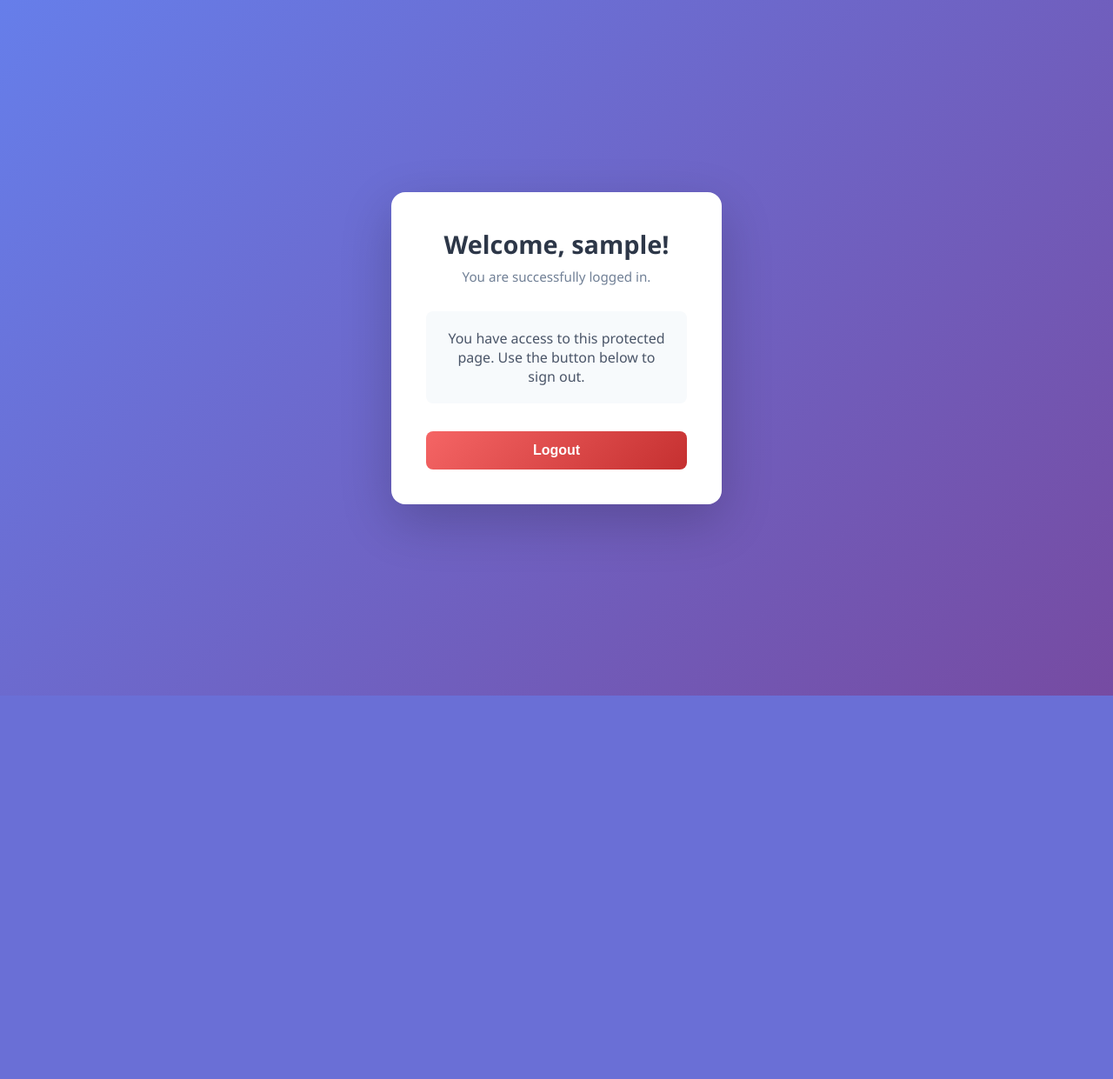
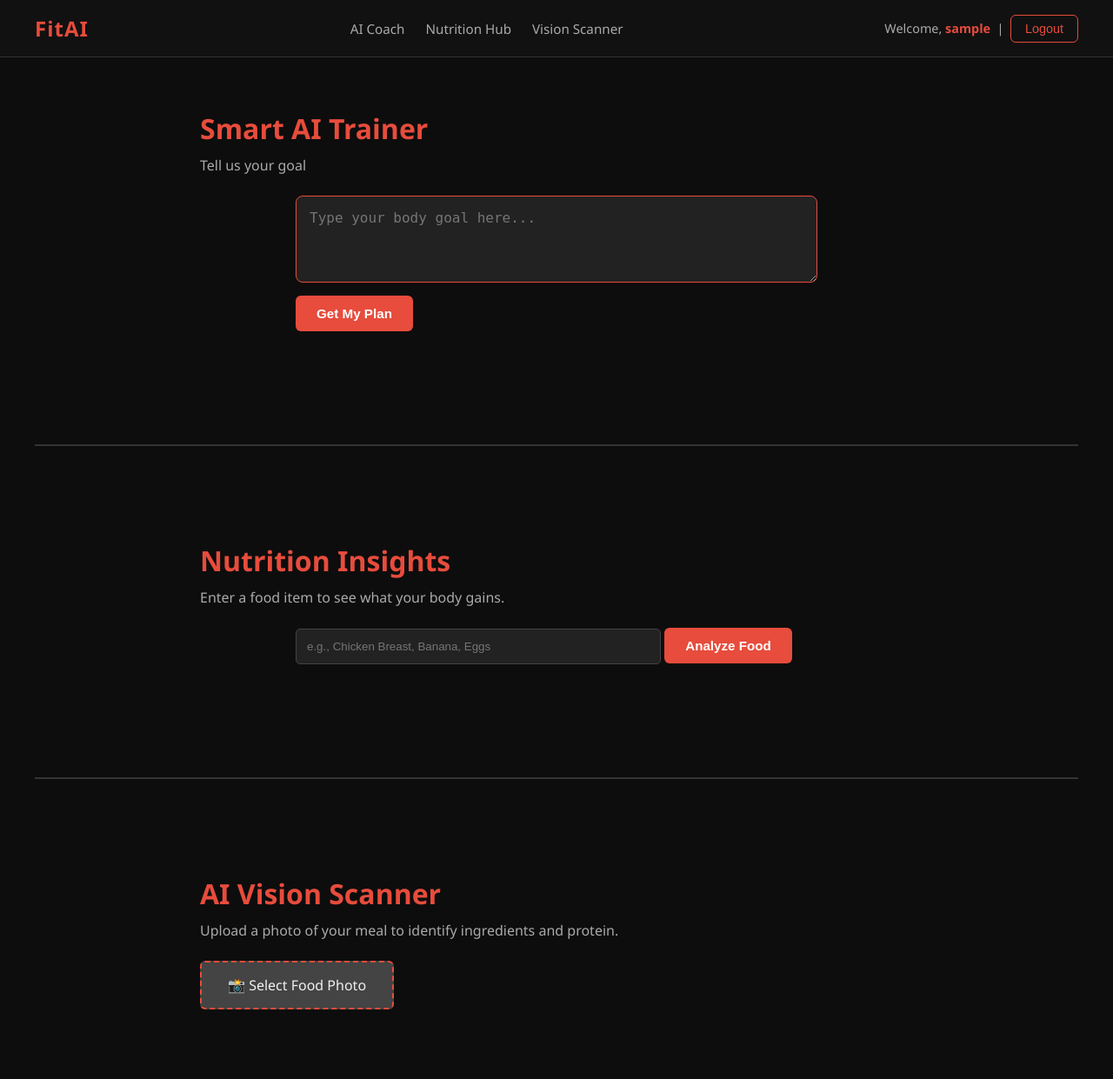
Before and after one commit to Sidhu2197/spring-login-, a Spring Boot app: page /home in a window 1280 px wide. Shown: the whole page at 87% size. Before the commit the page ends 800 px from the top, so only its background shows below. Run offline with Spring Boot 4, Linux system fonts and the light colour scheme; the visitor is signed in with stand-in values (Sample User, id 1); some of the project's set-up classes (security, data sources, template engines, error pages and the like) are left out, and stand-ins take their place.

Commit message:
Integrate AdhiReddy12/Project fitness app as frontend
Co-authored-by: Sidhu2197 <161104412+Sidhu2197@users.noreply.github.com>

```diff
--- a/spring-security/src/main/java/com/security/spring_security/Config/SecurityConfig.java
+++ b/spring-security/src/main/java/com/security/spring_security/Config/SecurityConfig.java
@@ -38,7 +38,7 @@ public class SecurityConfig {
 
         http
                 .authorizeHttpRequests(request -> request
-                        .requestMatchers("/register", "/login", "/css/**").permitAll()
+                        .requestMatchers("/register", "/login", "/css/**", "/js/**").permitAll()
                         .anyRequest().authenticated()
                 )
                 .formLogin(form -> form
--- a/spring-security/src/main/java/com/security/spring_security/Controller/UserController.java
+++ b/spring-security/src/main/java/com/security/spring_security/Controller/UserController.java
@@ -8,7 +8,6 @@ import org.springframework.security.core.userdetails.UserDetails;
 import org.springframework.stereotype.Controller;
 import org.springframework.ui.Model;
 import org.springframework.web.bind.annotation.GetMapping;
-import org.springframework.web.bind.annotation.ModelAttribute;
 import org.springframework.web.bind.annotation.PostMapping;
 import org.springframework.web.bind.annotation.RequestParam;
 
@@ -24,8 +23,7 @@ public class UserController {
     }
 
     @GetMapping("/register")
-    public String registerPage(Model model) {
-        model.addAttribute("user", new User());
+    public String registerPage() {
         return "register";
     }
 
--- a/spring-security/src/main/resources/static/css/style.css
+++ b/spring-security/src/main/resources/static/css/style.css
@@ -1,3 +1,12 @@
+:root {
+    --primary: #e74c3c;
+    --bg: #0d0d0d;
+    --card-bg: #1a1a1a;
+    --border: #333;
+    --text: #f0f0f0;
+    --muted: #aaa;
+}
+
 * {
     margin: 0;
     padding: 0;
@@ -6,36 +15,236 @@
 
 body {
     font-family: 'Segoe UI', Tahoma, Geneva, Verdana, sans-serif;
-    background: linear-gradient(135deg, #667eea 0%, #764ba2 100%);
+    background-color: var(--bg);
+    color: var(--text);
     min-height: 100vh;
+}
+
+/* ── Navbar ── */
+.navbar {
+    display: flex;
+    justify-content: space-between;
+    align-items: center;
+    padding: 16px 40px;
+    background: #111;
+    border-bottom: 1px solid var(--border);
+    position: sticky;
+    top: 0;
+    z-index: 100;
+}
+
+.navbar .logo {
+    font-size: 1.5rem;
+    font-weight: 700;
+    color: var(--primary);
+    letter-spacing: 1px;
+}
+
+.nav-links {
+    list-style: none;
+    display: flex;
+    gap: 24px;
+    align-items: center;
+}
+
+.nav-links li a {
+    color: var(--muted);
+    text-decoration: none;
+    font-size: 0.95rem;
+    transition: color 0.2s;
+}
+
+.nav-links li a:hover {
+    color: var(--primary);
+}
+
+.nav-user {
+    color: var(--muted);
+    font-size: 0.9rem;
+}
+
+.nav-user span {
+    color: var(--primary);
+    font-weight: 600;
+}
+
+.btn-logout {
+    background: transparent;
+    border: 1px solid var(--primary);
+    color: var(--primary);
+    padding: 7px 16px;
+    border-radius: 6px;
+    cursor: pointer;
+    font-size: 0.9rem;
+    transition: background 0.2s, color 0.2s;
+}
+
+.btn-logout:hover {
+    background: var(--primary);
+    color: #fff;
+}
+
+/* ── Sections ── */
+.section {
+    padding: 60px 40px;
+    max-width: 900px;
+    margin: 0 auto;
+}
+
+.section h2 {
+    font-size: 2rem;
+    color: var(--primary);
+    margin-bottom: 10px;
+}
+
+.section > p {
+    color: var(--muted);
+    margin-bottom: 24px;
+}
+
+/* ── Input containers ── */
+.input-container {
+    margin: 20px auto;
+    max-width: 600px;
+}
+
+textarea {
+    width: 100%;
+    height: 100px;
+    padding: 15px;
+    border-radius: 8px;
+    background: #222;
+    color: white;
+    border: 1px solid var(--primary);
+    margin-bottom: 10px;
+    font-size: 1rem;
+    resize: vertical;
+}
+
+input[type="text"] {
+    width: 70%;
+    padding: 12px;
+    border-radius: 5px;
+    border: 1px solid #444;
+    background: #222;
+    color: white;
+}
+
+.input-container button,
+.btn-scan {
+    background: var(--primary);
+    color: white;
+    border: none;
+    padding: 12px 24px;
+    border-radius: 6px;
+    cursor: pointer;
+    font-weight: bold;
+    font-size: 0.95rem;
+    transition: opacity 0.2s;
+}
+
+.input-container button:hover,
+.btn-scan:hover {
+    opacity: 0.88;
+}
+
+/* ── Result boxes ── */
+.result-box {
+    margin-top: 20px;
+    padding: 20px;
+    background: #1e1e1e;
+    border-radius: 10px;
+    border-left: 5px solid var(--primary);
+    text-align: left;
+    display: none;
+    color: var(--text);
+}
+
+.result-box h3 { color: var(--primary); margin-bottom: 10px; }
+.result-box ul { list-style: square; margin-left: 20px; }
+
+/* ── Upload / Vision ── */
+.upload-container { margin: 20px 0; }
+
+#imageUpload { display: none; }
+
+.upload-btn {
+    background: #444;
+    padding: 15px 30px;
+    border: 2px dashed var(--primary);
+    cursor: pointer;
+    display: inline-block;
+    color: var(--text);
+    border-radius: 6px;
+}
+
+.preview-box {
+    margin-top: 20px;
+    border: 1px solid var(--border);
+    padding: 10px;
+    display: inline-block;
+    border-radius: 8px;
+}
+
+#outputImage {
+    max-width: 300px;
+    display: block;
+    margin-bottom: 15px;
+    border-radius: 8px;
+}
+
+/* ── Progress loader ── */
+.progress-bar {
+    width: 100%;
+    height: 10px;
+    background: #333;
+    border-radius: 5px;
+    overflow: hidden;
+    margin-top: 10px;
+}
+
+.progress-bar::after {
+    content: '';
+    display: block;
+    width: 40%;
+    height: 100%;
+    background: var(--primary);
+    animation: loading 2s infinite ease-in-out;
+}
+
+@keyframes loading {
+    0%   { transform: translateX(-100%); }
+    100% { transform: translateX(250%); }
+}
+
+hr { border: 0.5px solid var(--border); margin: 50px 40px; }
+
+/* ── Auth pages (login / register) ── */
+body.auth-page {
     display: flex;
     align-items: center;
     justify-content: center;
 }
 
-.container {
+.auth-card {
+    background: var(--card-bg);
+    border: 1px solid var(--border);
+    border-radius: 16px;
+    padding: 44px 40px;
     width: 100%;
     max-width: 420px;
-    padding: 20px;
+    box-shadow: 0 8px 40px rgba(0, 0, 0, 0.6);
 }
 
-.card {
-    background: #ffffff;
-    border-radius: 16px;
-    padding: 40px;
-    box-shadow: 0 20px 60px rgba(0, 0, 0, 0.2);
-}
-
-h2 {
-    color: #2d3748;
+.auth-card h2 {
     font-size: 1.8rem;
-    font-weight: 700;
-    margin-bottom: 8px;
+    color: var(--primary);
+    margin-bottom: 6px;
     text-align: center;
 }
 
-.subtitle {
-    color: #718096;
+.auth-card .subtitle {
+    color: var(--muted);
     text-align: center;
     margin-bottom: 30px;
     font-size: 0.95rem;
@@ -47,57 +256,47 @@ h2 {
 
 .form-group label {
     display: block;
-    color: #4a5568;
-    font-size: 0.875rem;
+    color: var(--muted);
+    font-size: 0.85rem;
     font-weight: 600;
     margin-bottom: 6px;
+    text-transform: uppercase;
+    letter-spacing: 0.5px;
 }
 
 .form-group input {
     width: 100%;
     padding: 12px 16px;
-    border: 2px solid #e2e8f0;
+    border: 1px solid var(--border);
     border-radius: 8px;
+    background: #222;
+    color: var(--text);
     font-size: 1rem;
-    color: #2d3748;
+    outline: none;
     transition: border-color 0.2s;
-    outline: none;
 }
 
 .form-group input:focus {
-    border-color: #667eea;
+    border-color: var(--primary);
 }
 
-.btn {
+.btn-primary {
     width: 100%;
     padding: 13px;
+    background: var(--primary);
+    color: #fff;
     border: none;
     border-radius: 8px;
     font-size: 1rem;
-    font-weight: 600;
+    font-weight: 700;
     cursor: pointer;
     transition: opacity 0.2s, transform 0.1s;
     margin-top: 8px;
+    letter-spacing: 0.5px;
 }
 
-.btn:hover {
-    opacity: 0.92;
-    transform: translateY(-1px);
-}
-
-.btn:active {
-    transform: translateY(0);
-}
-
-.btn-primary {
-    background: linear-gradient(135deg, #667eea 0%, #764ba2 100%);
-    color: #ffffff;
-}
-
-.btn-danger {
-    background: linear-gradient(135deg, #f56565 0%, #c53030 100%);
-    color: #ffffff;
-}
+.btn-primary:hover { opacity: 0.88; transform: translateY(-1px); }
+.btn-primary:active { transform: translateY(0); }
 
 .alert {
     padding: 12px 16px;
@@ -106,46 +305,21 @@ h2 {
     font-size: 0.9rem;
 }
 
-.alert-error {
-    background: #fff5f5;
-    border: 1px solid #fc8181;
-    color: #c53030;
-}
-
-.alert-info {
-    background: #ebf8ff;
-    border: 1px solid #63b3ed;
-    color: #2b6cb0;
-}
-
-.alert-success {
-    background: #f0fff4;
-    border: 1px solid #68d391;
-    color: #276749;
-}
+.alert-error   { background: #2a0a0a; border: 1px solid var(--primary); color: #ff8080; }
+.alert-info    { background: #0a1a2a; border: 1px solid #3a8fd4; color: #7ec8f7; }
+.alert-success { background: #0a1f0f; border: 1px solid #3aaa5c; color: #7de8a4; }
 
 .link-text {
     text-align: center;
     margin-top: 24px;
-    color: #718096;
+    color: var(--muted);
     font-size: 0.9rem;
 }
 
 .link-text a {
-    color: #667eea;
+    color: var(--primary);
     text-decoration: none;
     font-weight: 600;
 }
 
-.link-text a:hover {
-    text-decoration: underline;
-}
-
-.home-content {
-    background: #f7fafc;
-    border-radius: 8px;
-    padding: 20px;
-    margin-bottom: 24px;
-    color: #4a5568;
-    text-align: center;
-}
+.link-text a:hover { text-decoration: underline; }
--- /dev/null
+++ b/spring-security/src/main/resources/static/js/script.js
@@ -0,0 +1,138 @@
+function suggestWorkout() {
+    const text = document.getElementById('userInput').value.toLowerCase();
+    const resultDiv = document.getElementById('workoutResult');
+    resultDiv.style.display = "block";
+
+    let suggestion = "";
+
+    if (text.includes("belly") || text.includes("stomach") || text.includes("fat")) {
+        suggestion = `
+        <h3>Belly Fat Loss Routine</h3>
+        <ul>
+            <li><strong>High Intensity Cardio:</strong> 20 mins sprinting</li>
+            <li><strong>Planks:</strong> 3 sets of 1 minute</li>
+            <li><strong>Mountain Climbers:</strong> 3 sets of 30 seconds</li>
+            <li><strong>Leg Raises:</strong> 4 sets of 15 reps</li>
+        </ul>
+        `;
+    } else if (text.includes("arm") || text.includes("bicep") || text.includes("tricep")) {
+        suggestion = `
+        <h3>Arm Definition Plan</h3>
+        <ul>
+            <li><strong>Pushups:</strong> 3 sets to failure</li>
+            <li><strong>Overhead Triceps Extension:</strong> 3 sets of 12</li>
+            <li><strong>Bicep Curls:</strong> 4 sets of 12</li>
+            <li><strong>Triceps Pushdown:</strong> 3 sets of 12</li>
+            <li><strong>Tricep Dips:</strong> 3 sets of 10</li>
+        </ul>`;
+    } else if (text.includes("leg")) {
+        suggestion = `
+        <h3>Leg Strength Plan</h3>
+        <ul>
+            <li><strong>Squats:</strong> 4 sets of 8</li>
+            <li><strong>Leg Press:</strong> 3 sets of 10</li>
+            <li><strong>Leg Extension:</strong> 3 sets of 12</li>
+            <li><strong>Bulgarian Split Squat:</strong> 3 sets of 8</li>
+        </ul>`;
+    } else if (text.includes("back")) {
+        suggestion = `
+        <h3>Back Definition Plan</h3>
+        <ul>
+            <li><strong>Dead Hangs:</strong> 2 x 1 min</li>
+            <li><strong>Lat Pulldown:</strong> 3 sets of 10</li>
+            <li><strong>Barbell Row:</strong> 3 sets of 8</li>
+        </ul>`;
+    } else if (text.includes("chest")) {
+        suggestion = `
+        <h3>Chest Definition Plan</h3>
+        <ul>
+            <li><strong>Incline Press:</strong> 3 sets of 8</li>
+            <li><strong>Cable Fly:</strong> 3 sets of 12</li>
+            <li><strong>Flat Bench Press:</strong> 3 sets of 8</li>
+        </ul>`;
+    } else {
+        suggestion = `
+        <h3>Custom Plan</h3>
+        <p>Full body workout + 30 minutes walking daily</p>`;
+    }
+
+    resultDiv.innerHTML = suggestion;
+}
+
+function previewImage(event) {
+    const reader = new FileReader();
+    const output = document.getElementById('outputImage');
+    const previewArea = document.getElementById('preview-area');
+
+    reader.onload = function () {
+        output.src = reader.result;
+        previewArea.style.display = "block";
+    };
+
+    reader.readAsDataURL(event.target.files[0]);
+}
+
+const foodDb = {
+    "chicken breast":   { protein: "31g", fat: "3.6g", benefits: "Lean muscle building and high satiety." },
+    "chicken biriyani": { protein: "11g", fat: "3-9g", benefits: "Being a balanced meal with protein, carbs, and fats, boosting immunity." },
+    "chicken thigh":    { protein: "26g", fat: "10g",  benefits: "Juicier meat with essential minerals; good for energy." },
+    "chicken wing":     { protein: "22g", fat: "16g",  benefits: "Higher collagen content; good for joint health." },
+    "chicken drumstick":{ protein: "24g", fat: "9g",   benefits: "Rich in dark meat nutrients and zinc." },
+    "paneer":           { protein: "18g", fat: "20g",  benefits: "Slow-digesting protein (Casein); great for muscle recovery during sleep." },
+    "chicken shawarma": { protein: "25g", fat: "15g",  benefits: "High protein, but watch for added fats in sauces and bread carbs." },
+    "dry fruits":       { protein: "20g", fat: "50g",  benefits: "Healthy omega-3 fats and quick calorie-dense energy." }
+};
+
+function analyzeFood() {
+    const food = document.getElementById('foodInput').value.toLowerCase();
+    const resultDiv = document.getElementById('foodResult');
+    resultDiv.style.display = "block";
+
+    let found = false;
+    for (let key in foodDb) {
+        if (food.includes(key)) {
+            const data = foodDb[key];
+            resultDiv.innerHTML = `
+                <h3>Results for: ${key.toUpperCase()}</h3>
+                <p><strong>Protein:</strong> ${data.protein} (per 100g)</p>
+                <p><strong>Fat Content:</strong> ${data.fat}</p>
+                <p><strong>What your body gets:</strong> ${data.benefits}</p>
+            `;
+            found = true;
+            break;
+        }
+    }
+    if (!found) resultDiv.innerHTML = "<h3>Food Not Found</h3><p>Try: Chicken Breast, Paneer, or Shawarma.</p>";
+}
+
+function analyzeImage() {
+    const resultDiv = document.getElementById('visionResult');
+    const imageInput = document.getElementById('imageUpload');
+
+    if (imageInput.files.length === 0) {
+        alert("Please select a photo first!");
+        return;
+    }
+
+    resultDiv.style.display = "block";
+    resultDiv.innerHTML = `<p>AI is identifying ingredients...</p><div class="progress-bar"></div>`;
+
+    // Mock detection: matches food type based on filename keywords
+    setTimeout(() => {
+        const fileName = imageInput.files[0].name.toLowerCase();
+        let match = "dry fruits";
+
+        if (fileName.includes("paneer")) match = "paneer";
+        else if (fileName.includes("breast")) match = "chicken breast";
+        else if (fileName.includes("shawarma")) match = "chicken shawarma";
+        else if (fileName.includes("thigh")) match = "chicken thigh";
+
+        const data = foodDb[match];
+        resultDiv.innerHTML = `
+            <h3>AI Recognition Result: ${match.toUpperCase()} ✅</h3>
+            <p><strong>Protein:</strong> ${data.protein}</p>
+            <p><strong>Body Gains:</strong> ${data.benefits}</p>
+            <p><small>*Estimates based on standard portions.</small></p>
+        `;
+    }, 1500);
+}
--- a/spring-security/src/main/resources/templates/home.html
+++ b/spring-security/src/main/resources/templates/home.html
@@ -1,25 +1,69 @@
 <!DOCTYPE html>
-<html xmlns:th="http://www.thymeleaf.org">
+<html lang="en" xmlns:th="http://www.thymeleaf.org">
 <head>
     <meta charset="UTF-8">
     <meta name="viewport" content="width=device-width, initial-scale=1.0">
-    <title>Home</title>
+    <title>Dashboard</title>
     <link rel="stylesheet" th:href="@{/css/style.css}">
 </head>
 <body>
-<div class="container">
-    <div class="card">
-        <h2>Welcome, <span th:text="${username}">User</span>!</h2>
-        <p class="subtitle">You are successfully logged in.</p>
 
-        <div class="home-content">
-            <p>You have access to this protected page. Use the button below to sign out.</p>
+    <nav class="navbar">
+        <div class="logo">FitAI</div>
+        <ul class="nav-links">
+            <li><a href="#coach">AI Coach</a></li>
+            <li><a href="#nutrition">Nutrition Hub</a></li>
+            <li><a href="#vision">Vision Scanner</a></li>
+        </ul>
+        <div class="nav-user">
+            Welcome, <span th:text="${username}">User</span> &nbsp;|&nbsp;
+            <form th:action="@{/logout}" method="post" style="display:inline;">
+                <button type="submit" class="btn-logout">Logout</button>
+            </form>
+        </div>
+    </nav>
+
+    <section id="coach" class="section">
+        <h2>Smart AI Trainer</h2>
+        <p>Tell us your goal</p>
+        <div class="input-container">
+            <textarea id="userInput" placeholder="Type your body goal here..."></textarea>
+            <button onclick="suggestWorkout()">Get My Plan</button>
+        </div>
+        <div id="workoutResult" class="result-box"></div>
+    </section>
+
+    <hr>
+
+    <section id="nutrition" class="section">
+        <h2>Nutrition Insights</h2>
+        <p>Enter a food item to see what your body gains.</p>
+        <div class="input-container">
+            <input type="text" id="foodInput" placeholder="e.g., Chicken Breast, Banana, Eggs">
+            <button onclick="analyzeFood()">Analyze Food</button>
+        </div>
+        <div id="foodResult" class="result-box"></div>
+    </section>
+
+    <hr>
+
+    <section id="vision" class="section">
+        <h2>AI Vision Scanner</h2>
+        <p>Upload a photo of your meal to identify ingredients and protein.</p>
+
+        <div class="upload-container">
+            <input type="file" id="imageUpload" accept="image/*" onchange="previewImage(event)">
+            <label for="imageUpload" class="upload-btn">📸 Select Food Photo</label>
         </div>
 
-        <form th:action="@{/logout}" method="post">
-            <button type="submit" class="btn btn-danger">Logout</button>
-        </form>
-    </div>
-</div>
+        <div id="preview-area" class="preview-box" style="display:none;">
+            <img id="outputImage" src="#" alt="Food Preview">
+            <button onclick="analyzeImage()" class="btn-scan">Scan Ingredients</button>
+        </div>
+
+        <div id="visionResult" class="result-box"></div>
+    </section>
+
+    <script th:src="@{/js/script.js}"></script>
 </body>
 </html>
```
Also changed, not shown: spring-security/src/main/resources/templates/login.html (+4 -6 lines), spring-security/src/main/resources/templates/register.html (+4 -6 lines).
